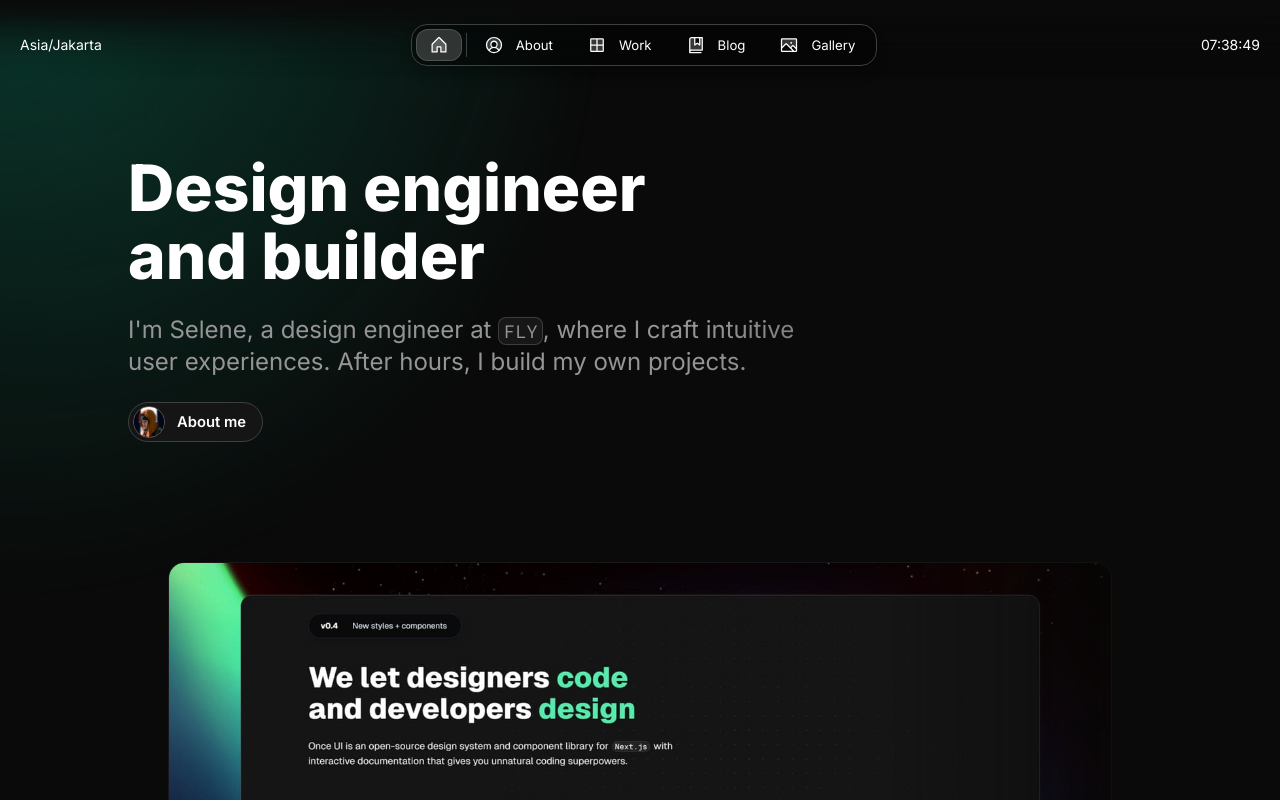
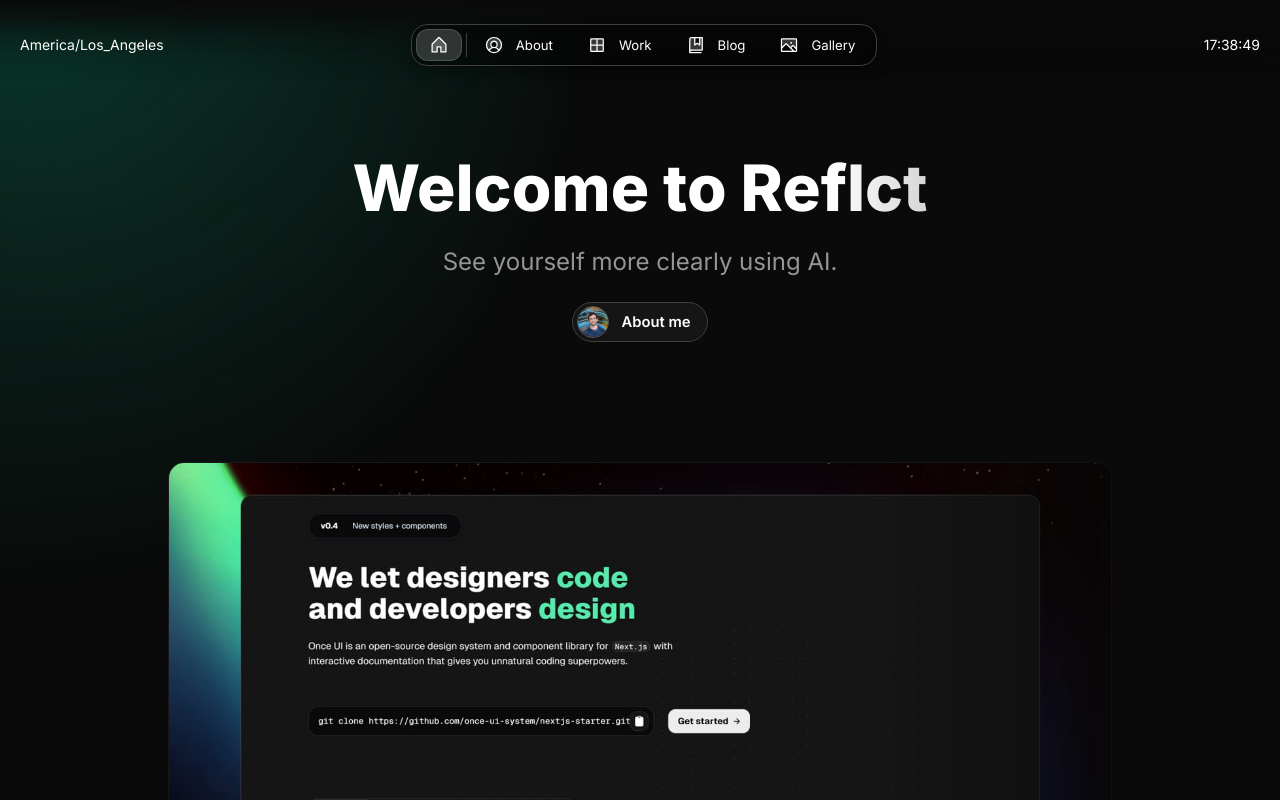
Before and after one commit to evanhalikias/reflct, a Next.js app: page / in a window 1280 px wide. Shown: the top 800 px of the page. Built offline with nearby package versions, Linux system fonts and the light colour scheme.

Commit message:
Updating page

```diff
--- a/src/app/page.tsx
+++ b/src/app/page.tsx
@@ -39,7 +39,7 @@
 
 export default function Home() {
   return (
-    <Column maxWidth="m" gap="xl" horizontal="center">
+    <Column maxWidth="m" gap="xl" horizontal="center" fillWidth>
       <script
         type="application/ld+json"
         suppressHydrationWarning
@@ -62,19 +62,19 @@
           }),
         }}
       />
-      <Column fillWidth paddingY="l" gap="m">
-        <Column maxWidth="s">
-          <RevealFx translateY="4" fillWidth horizontal="start" paddingBottom="m">
-            <Heading wrap="balance" variant="display-strong-l">
+      <Column fillWidth paddingY="l" gap="m" horizontal="center">
+        <Column maxWidth="s" horizontal="center">
+          <RevealFx translateY="4" fillWidth horizontal="center" paddingBottom="m">
+            <Heading wrap="balance" variant="display-strong-l" align="center">
               {home.headline}
             </Heading>
           </RevealFx>
-          <RevealFx translateY="8" delay={0.2} fillWidth horizontal="start" paddingBottom="m">
-            <Text wrap="balance" onBackground="neutral-weak" variant="heading-default-xl">
+          <RevealFx translateY="8" delay={0.2} fillWidth horizontal="center" paddingBottom="m">
+            <Text wrap="balance" onBackground="neutral-weak" variant="heading-default-xl" align="center">
               {home.subline}
             </Text>
           </RevealFx>
-          <RevealFx translateY="12" delay={0.4} horizontal="start">
+          <RevealFx translateY="12" delay={0.4} horizontal="center">
             <Button
               id="about"
               data-border="rounded"
--- a/src/app/resources/content.js
+++ b/src/app/resources/content.js
@@ -1,15 +1,15 @@
 import { InlineCode } from "@/once-ui/components";
 
 const person = {
-  firstName: "Selene",
-  lastName: "Yu",
+  firstName: "Evan",
+  lastName: "Halikias",
   get name() {
     return `${this.firstName} ${this.lastName}`;
   },
-  role: "Design Engineer",
+  // role: "Using Tech/AI To See Myself More Clearly",
   avatar: "/images/avatar.jpg",
-  location: "Asia/Jakarta", // Expecting the IANA time zone identifier, e.g., 'Europe/Vienna'
-  languages: ["English", "Bahasa"], // optional: Leave the array empty if you don't want to display languages
+  location: "America/Los_Angeles", // Expecting the IANA time zone identifier, e.g., 'Europe/Vienna'
+  languages: [], // optional: Leave the array empty if you don't want to display languages
 };
 
 const newsletter = {
@@ -29,34 +29,33 @@
   {
     name: "GitHub",
     icon: "github",
-    link: "https://github.com/once-ui-system/nextjs-starter",
+    link: "https://github.com/evanhalikias",
   },
   {
     name: "LinkedIn",
     icon: "linkedin",
-    link: "https://www.linkedin.com/company/once-ui/",
+    link: "https://www.linkedin.com/in/evanhalikias/",
   },
   {
-    name: "X",
-    icon: "x",
-    link: "",
+    name: "Instagram",
+    icon: "instagram",
+    link: "https://www.instagram.com/evanhalikias/",
   },
   {
     name: "Email",
     icon: "email",
-    link: "mailto:example@gmail.com",
+    link: "mailto:evan.halikias@gmail.com",
   },
 ];
 
 const home = {
   label: "Home",
-  title: `${person.name}'s Portfolio`,
-  description: `Portfolio website showcasing my work as a ${person.role}`,
-  headline: <>Design engineer and builder</>,
+  title: `Reflct`,
+  description: `AI Hacks & Musings from ${person.name}`,
+  headline: <>Welcome to Reflct</>,
   subline: (
     <>
-      I'm Selene, a design engineer at <InlineCode>FLY</InlineCode>, where I craft intuitive
-      <br /> user experiences. After hours, I build my own projects.
+      See yourself more clearly using AI.
     </>
   ),
 };
@@ -81,9 +80,7 @@
     title: "Introduction",
     description: (
       <>
-        Selene is a Jakarta-based design engineer with a passion for transforming complex challenges
-        into simple, elegant design solutions. Her work spans digital interfaces, interactive
-        experiences, and the convergence of design and technology.
+        Evan is an LA-based product manager/builder with a passion for self-improvement, technology, and music.
       </>
     ),
   },
```
Also changed, not shown: public/images/avatar.jpg.
